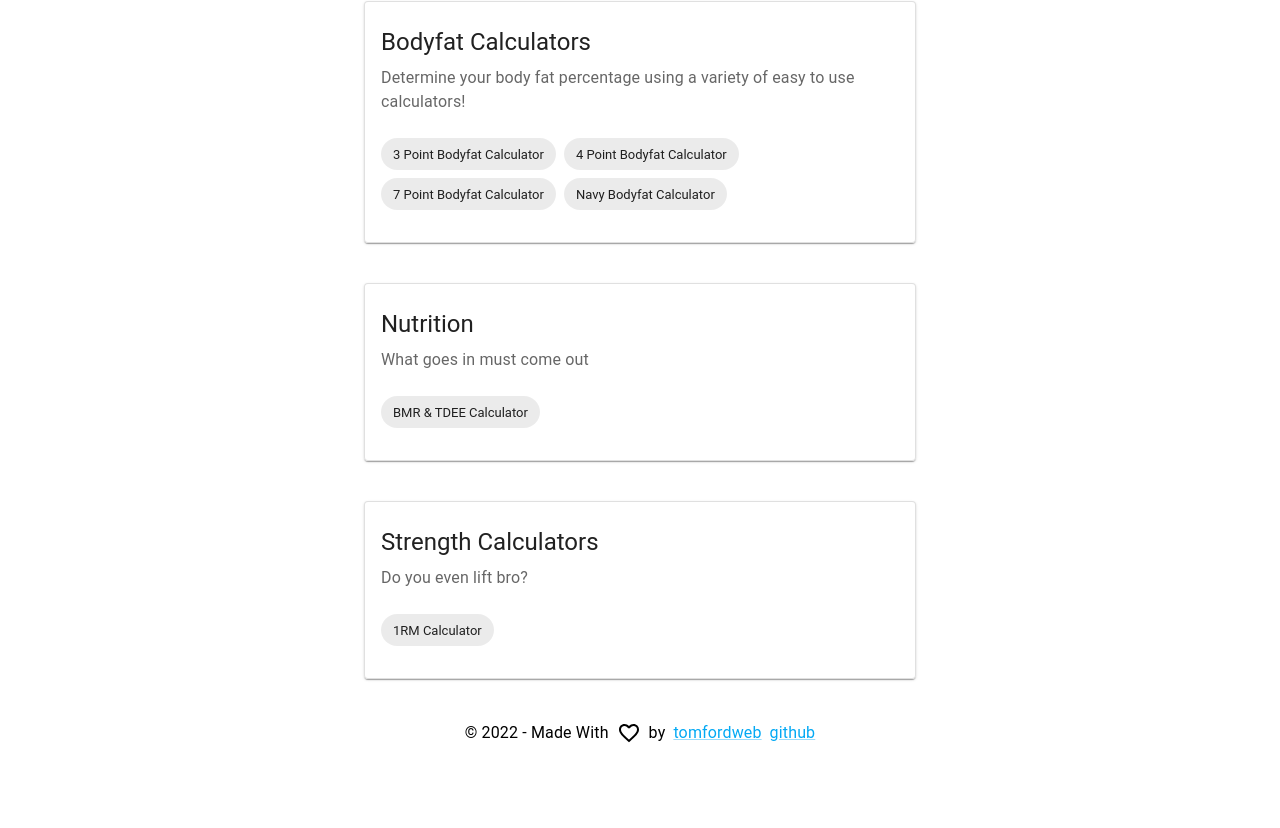
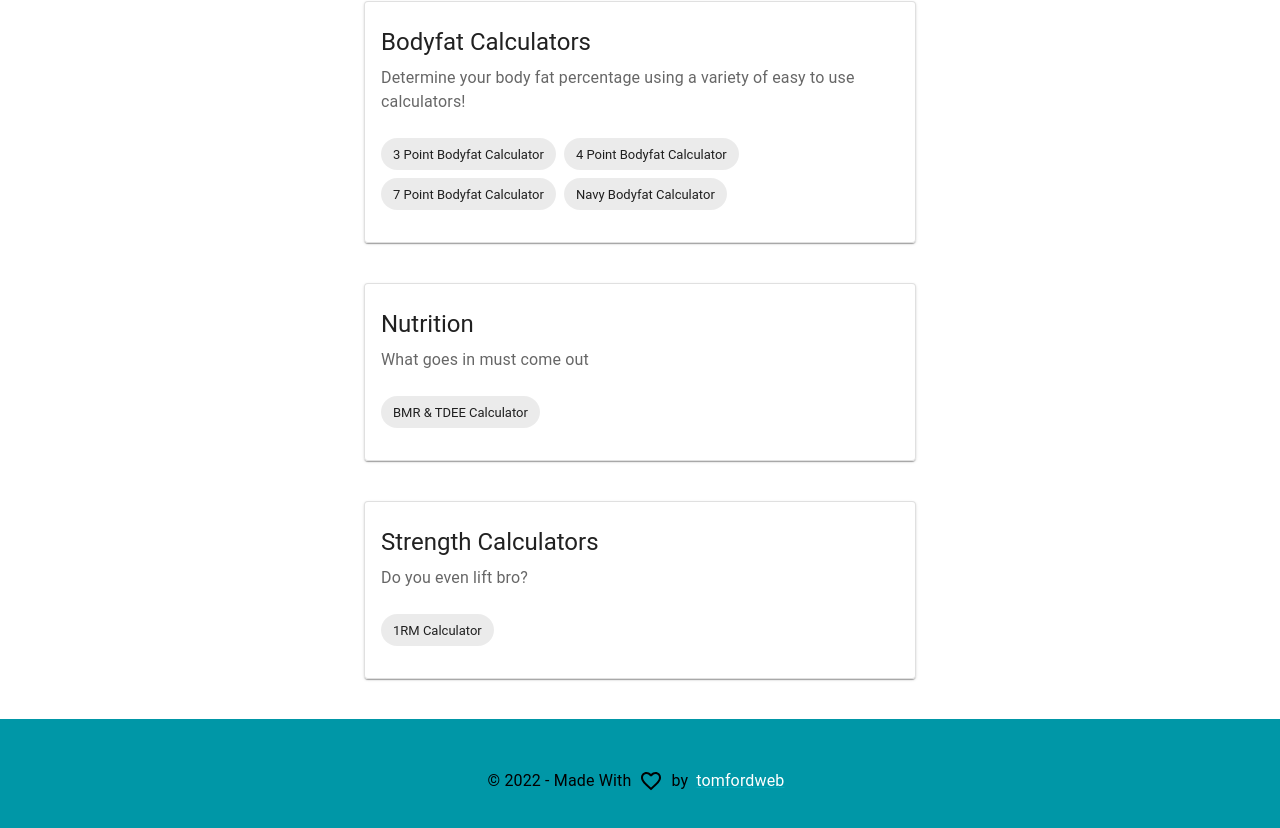
Before and after one commit to tomfordweb/fitness-tracker, a Next.js app: page / in a window 1280 px wide. Shown: the part 208-1036 px from the top of the page. Before the commit the page ends 979 px from the top, so only its background shows below. Built offline with nearby package versions, Linux system fonts and the light colour scheme.

Commit message:
cleanup footer

```diff
--- a/component/layout.tsx
+++ b/component/layout.tsx
@@ -3,12 +3,12 @@ import FavoriteBorderIcon from "@mui/icons-material/FavoriteBorder";
 import Link from "./link";
 import { ReactNode } from "react";
 import { createTheme } from "@mui/material/styles";
-import { amber, grey, lightBlue } from "@mui/material/colors";
+import { amber, cyan, lightGreen } from "@mui/material/colors";
 
 const theme = createTheme({
   palette: {
-    primary: lightBlue,
-    secondary: amber,
+    primary: cyan,
+    secondary: lightGreen,
   },
 });
 
@@ -28,11 +28,11 @@ export const Layout = ({ children }: { children: ReactNode }) => {
       <Box component="main" sx={{ minHeight: "100vh" }}>
         {children}
       </Box>
-      <Box component="footer">
+      <Box component="footer" sx={{ bgcolor: "primary.dark", py: 3, mt: 5 }}>
         <Container sx={{ my: 3 }}>
           <Typography
             variant="subtitle1"
-            style={{
+            sx={{
               justifyContent: "center",
               display: "flex",
               alignItems: "center",
@@ -40,11 +40,13 @@ export const Layout = ({ children }: { children: ReactNode }) => {
           >
             &copy; {new Date().getFullYear()} - Made With{" "}
             <FavoriteBorderIcon sx={{ mx: 1 }} /> by{" "}
-            <Link href="https://tomfordweb.com" target="_blank" sx={{ mx: 1 }}>
+            <Link
+              href="https://github.com/tomfordweb"
+              target="_blank"
+              sx={{ mx: 1 }}
+              style={{ color: "white" }}
+            >
               tomfordweb
-            </Link>{" "}
-            <Link href="https://github.com/tomfordweb/fitness-calculator">
-              github
             </Link>
           </Typography>
         </Container>
```
